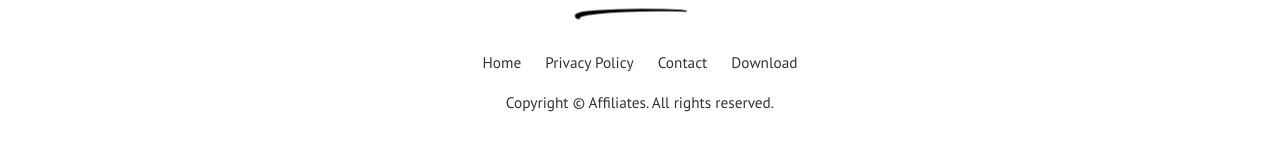
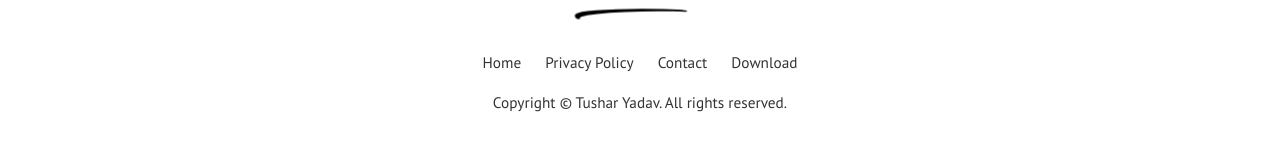
Before and after one commit to dev-tush/dev-tush.github.io, a Jekyll site: the page built from index.html, in a window 1280 px wide and 900 px high, scrolled down 1340 px. Shown: the part 755-897 px from the top of the window. Built offline with Jekyll 4.4.1, drawn with Linux system fonts in a browser that asks for light colours; the list of posts is cut into pages by our own code; comment, search, counter and statistics services are not loaded.

Commit message:
Update _config.yml
Name update

```diff
--- a/_config.yml
+++ b/_config.yml
@@ -1,4 +1,4 @@
-title: "Affiliates"
+title: "Tushar Yadav"
 email: wowthemesnet@gmail.com
 timezone: UTC
 baseurl: "/affiliates-jekyll-theme"
```
